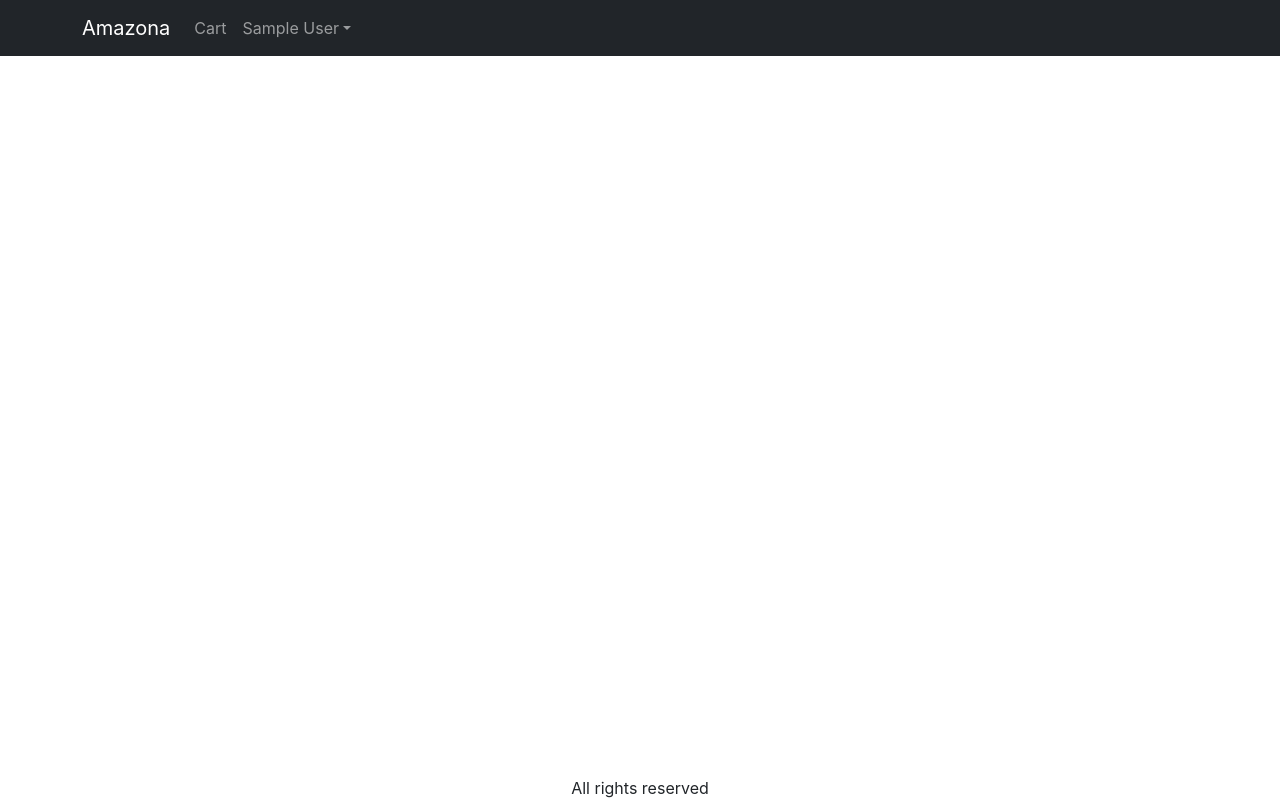
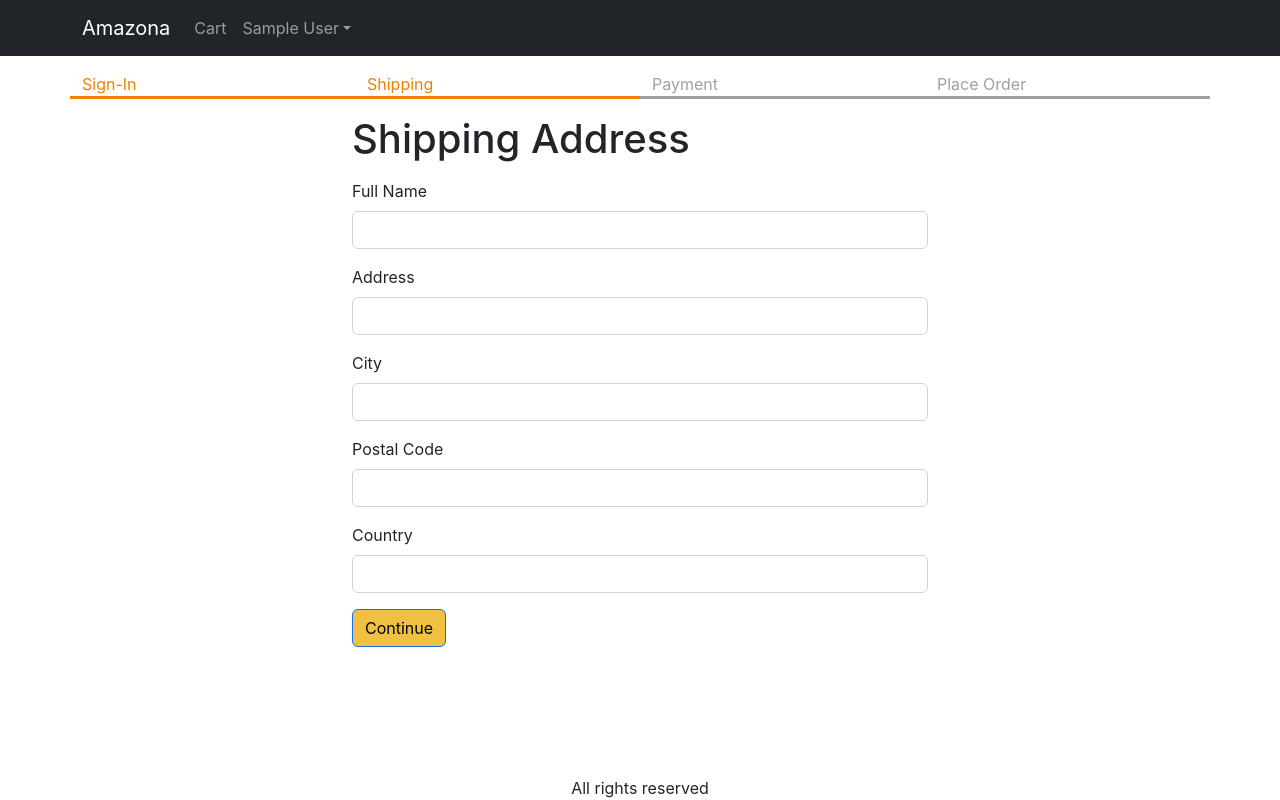
Before and after one commit to krishnadev7/Ecom-Amazona, a React (Create React App) app in the folder frontend/: page /shipping in a window 1280 px wide. Built offline with nearby package versions, Linux system fonts and the light colour scheme; sample sign-in values are in the browser's storage.

Commit message:
created shipping address

```diff
--- a/frontend/src/App.js
+++ b/frontend/src/App.js
@@ -13,6 +13,7 @@
 import SignInScreen from './screens/SignInScreen';
 import {ToastContainer} from 'react-toastify'
 import 'react-toastify/dist/ReactToastify.css'
+import ShippingAddressScreen from './screens/ShippingAddressScreen';
 
 function App() {
   const { state,dispatch:ctxDispatch } = useContext(Store);
@@ -20,7 +21,8 @@
 
   const signoutHandler = () => {
     ctxDispatch({type: 'User_SignOut'});
-    localStorage.removeItem('userInfo');
+    localStorage.removeItem('userInfo')
+    localStorage.removeItem('shippingAddress');
   }
   return (
     <BrowserRouter>
@@ -69,6 +71,7 @@
               <Route path='/product/:slug' element={<ProductScreen />} />
               <Route path='/cart' element={<CartScreen />} />
               <Route path='/signin' element={<SignInScreen />} />
+              <Route path='/shipping' element={<ShippingAddressScreen />} />
               <Route path='/' element={<HomeScreen />} />
             </Routes>
           </Container>
--- /dev/null
+++ b/frontend/src/components/CheckOutSteps.jsx
@@ -0,0 +1,14 @@
+import React from 'react'
+import Row from 'react-bootstrap/Row'
+import Col from 'react-bootstrap/Col'
+
+export default function CheckOutSteps(props) {
+  return (
+    <div><Row className='checkout-steps'>
+        <Col className={props.step1 ? 'active' : ''}>Sign-In</Col>
+        <Col className={props.step2 ? 'active' : ''}>Shipping</Col>
+        <Col className={props.step3 ? 'active' : ''}>Payment</Col>
+        <Col className={props.step4 ? 'active' : ''}>Place Order</Col>
+    </Row></div>
+  )
+}
--- a/frontend/src/index.css
+++ b/frontend/src/index.css
@@ -51,3 +51,11 @@
 .small-container{
   max-width: 600px;
 }
+.checkout-steps > div {
+  border-bottom: 0.2rem solid #a0a0a0;
+  color: #a0a0a0;
+}
+.checkout-steps> div.active {
+  border-bottom: 0.2rem solid #f08000;
+  color: #f08000;
+}
--- /dev/null
+++ b/frontend/src/screens/ShippingAddressScreen.jsx
@@ -0,0 +1,108 @@
+import React, { useContext, useEffect, useState } from 'react';
+import Button from 'react-bootstrap/Button';
+import Form from 'react-bootstrap/Form';
+import { Helmet } from 'react-helmet-async';
+import { useNavigate } from 'react-router-dom';
+import { Store } from './Store';
+import CheckOutSteps from '../components/CheckOutSteps';
+
+function ShippingAddressScreen() {
+  const navigate = useNavigate()
+
+  const {state, dispatch: ctxDispatch} = useContext(Store)
+  const {
+    userInfo,
+    cart:{shippingAddress},
+  } = state;
+
+  const [fullName, setFullName] = useState(shippingAddress.fullName || '');
+  const [city, setCity] = useState(shippingAddress.city || '');
+  const [address, setAddress] = useState(shippingAddress.address || '');
+  const [postalCode, setPostalCode] = useState(shippingAddress.postalCode || '');
+  const [country, setCountry] = useState(shippingAddress.country || '');
+
+  useEffect(()=> {
+    if(!userInfo){
+        navigate('/signin?redirect=/shipping')
+    }
+  },[userInfo,navigate])
+
+  const submitHandler = e => {
+    e.preventDefault();
+    ctxDispatch({
+      type: 'Save_Shipping_Address',
+      payload: {
+        fullName,
+        address,
+        city,
+        postalCode,
+        country,
+      },
+    });
+    localStorage.setItem(
+      'shippingAddress',
+      JSON.stringify({fullName, city, address, postalCode, country})
+    );
+    navigate('/payment')
+  };
+  return (
+    <div>
+      <Helmet>
+        <title>Shipping Address</title>
+      </Helmet>
+      <CheckOutSteps step1 step2 />
+      <div className='container small-container'>
+        <h1 className='my-3'>Shipping Address</h1>
+        <Form onSubmit={submitHandler}>
+          <Form.Group className='mb-3' controlId='fullName'>
+            <Form.Label>Full Name</Form.Label>
+            <Form.Control
+              value={fullName}
+              onChange={e => setFullName(e.target.value)}
+              required
+            />
+          </Form.Group>
+          <Form.Group className='mb-3' controlId='address'>
+            <Form.Label>Address</Form.Label>
+            <Form.Control
+              value={address}
+              onChange={e => setAddress(e.target.value)}
+              required
+            />
+          </Form.Group>
+          <Form.Group className='mb-3' controlId='city'>
+            <Form.Label>City</Form.Label>
+            <Form.Control
+              value={city}
+              onChange={e => setCity(e.target.value)}
+              required
+            />
+          </Form.Group>
+          <Form.Group className='mb-3' controlId='postalCode'>
+            <Form.Label>Postal Code</Form.Label>
+            <Form.Control
+              value={postalCode}
+              onChange={e => setPostalCode(e.target.value)}
+              required
+            />
+          </Form.Group>
+          <Form.Group className='mb-3' controlId='country'>
+            <Form.Label>Country</Form.Label>
+            <Form.Control
+              value={country}
+              onChange={e => setCountry(e.target.value)}
+              required
+            />
+          </Form.Group>
+          <div className='mb-3'>
+            <Button variant='primary' type='submit'>
+              Continue
+            </Button>
+          </div>
+        </Form>
+      </div>
+    </div>
+  );
+}
+
+export default ShippingAddressScreen;
--- a/frontend/src/screens/Store.js
+++ b/frontend/src/screens/Store.js
@@ -3,8 +3,13 @@
 export const Store = createContext();
 
 const initialState = {
-  userInfo: localStorage.getItem('userInfo') ? JSON.parse(localStorage.getItem('userInfo')): null,
+  userInfo: localStorage.getItem('userInfo')
+    ? JSON.parse(localStorage.getItem('userInfo'))
+    : null,
   cart: {
+    shippingAddress: localStorage.getItem('shippingAddress')
+      ? JSON.parse(localStorage.getItem('shippingAddress'))
+      : {},
     cartItems: localStorage.getItem('cartItems')
       ? JSON.parse(localStorage.getItem('cartItems'))
       : [],
@@ -32,11 +37,24 @@
       localStorage.removeItem('cartItems', JSON.stringify(cartItems));
       return { ...state, cart: { ...state.cart, cartItems } };
     }
-    case "User_SignIn":
-      return {...state, userInfo: action.payload}
+    case 'User_SignIn':
+      return { ...state, userInfo: action.payload };
 
-    case "User_SignOut":
-    return {...state, userInfo: null}
+    case 'User_SignOut':
+      return {
+        ...state,
+        userInfo: null,
+        cart: {
+          cartItems: [],
+          shippingAddress: {},
+        },
+      };
+
+    case 'Save_Shipping_Address':
+      return {
+        ...state,
+        cart: { ...state.cart, shippingAddress: action.payload },
+      };
     default:
       return state;
   }
```
